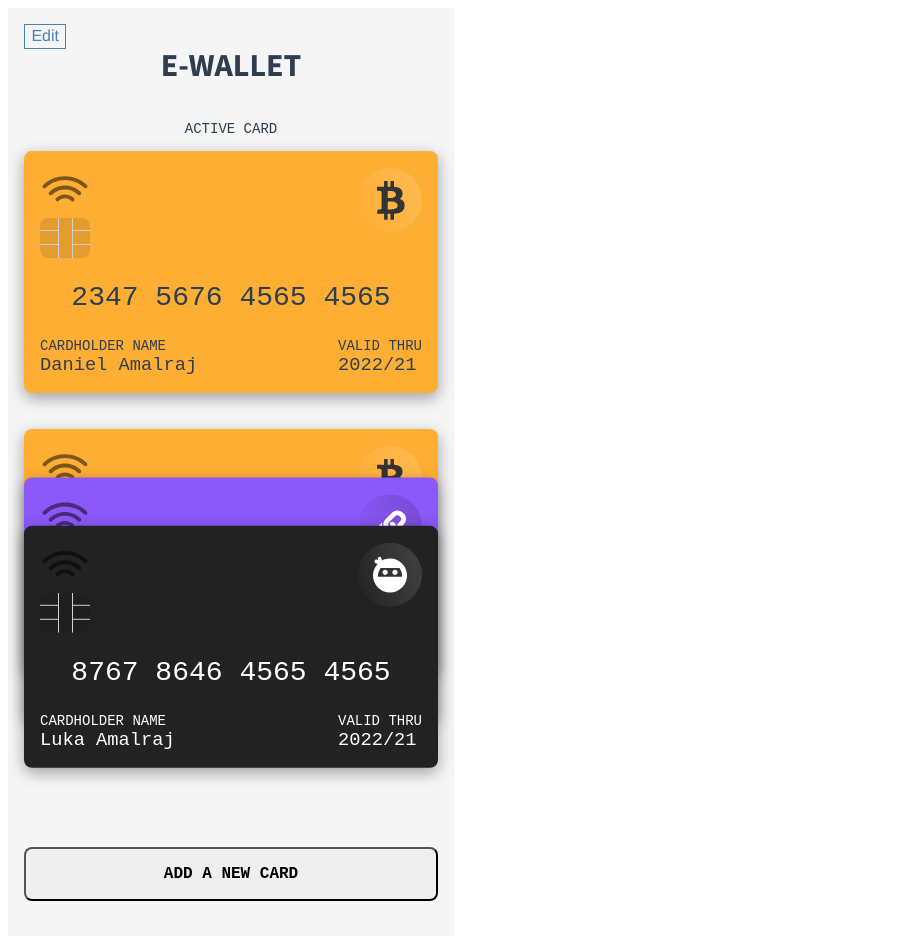
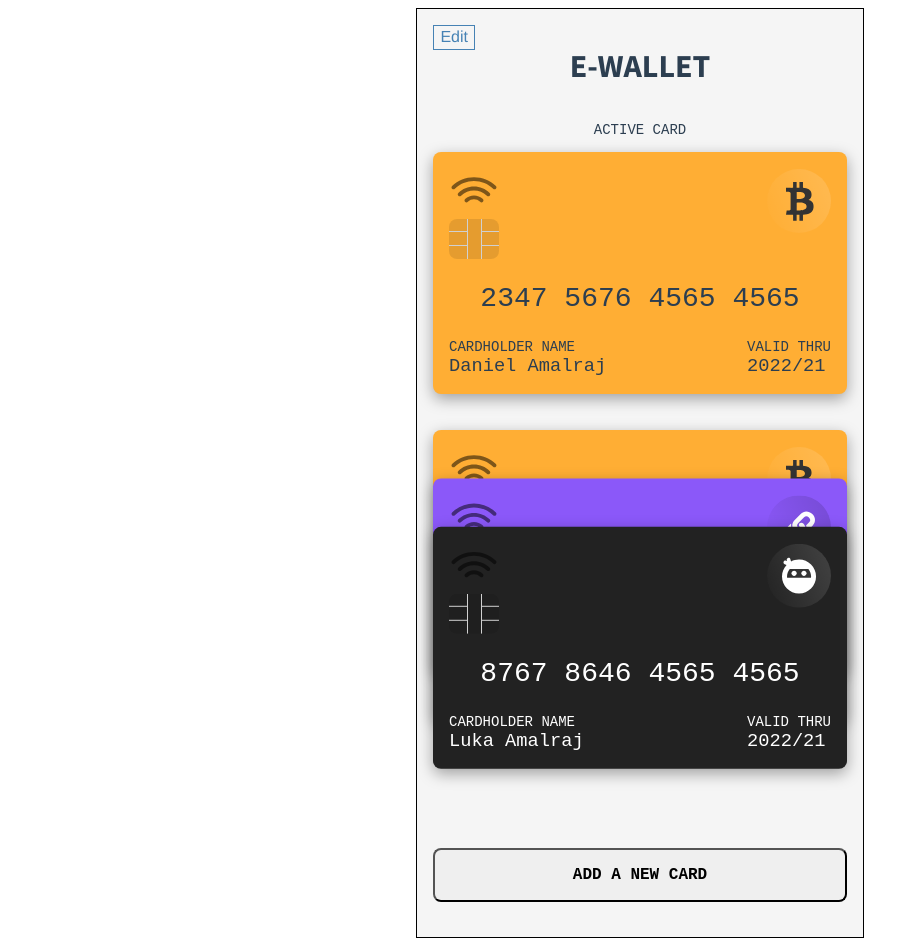
Before and after one commit to damianamalraj/e-wallet-vuejs, a Vue app: page / in a window 1280 px wide. Shown: the top 940 px of the page, without its empty margins (0-919 px from the left). Built offline with nearby package versions, Linux system fonts and the light colour scheme; a web font is replaced by a local one.

Commit message:
final touches, Done

```diff
--- a/src/App.vue
+++ b/src/App.vue
@@ -84,7 +84,7 @@ export default {
     text-align: center;
     color: #2c3e50;
     display: flex;
-    // justify-content: center;
+    justify-content: center;
 
     h1 {
         font-family: "Source Sans Pro", sans-serif;
--- a/src/view/AddCard.vue
+++ b/src/view/AddCard.vue
@@ -168,6 +168,7 @@ export default {
 <!-- Add "scoped" attribute to limit CSS to this component only -->
 <style scoped lang="scss">
 .add-card {
+    border: 1px solid black;
     display: flex;
     flex-direction: column;
     padding: 1rem;
--- a/src/view/Home.vue
+++ b/src/view/Home.vue
@@ -80,6 +80,7 @@ export default {
 
 <style scoped lang="scss">
 .home {
+    border: 1px solid black;
     display: flex;
     flex-direction: column;
     padding: 1rem;
@@ -110,11 +111,11 @@ export default {
     .modal {
         position: absolute;
         z-index: 150;
-        left: 8%;
+        margin: 2rem;
         top: 50%;
         border: 1px solid black;
         height: 200px;
-        width: 300px;
+        width: 350px;
         background-color: white;
         display: flex;
         flex-direction: column;
```
